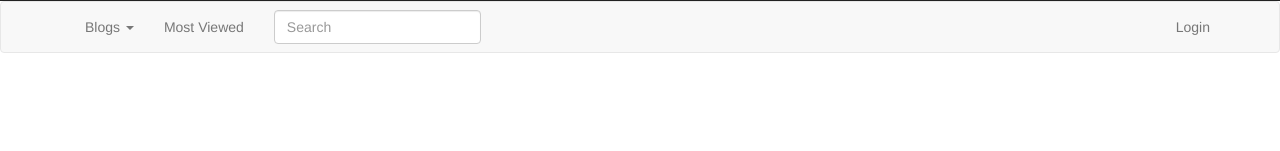
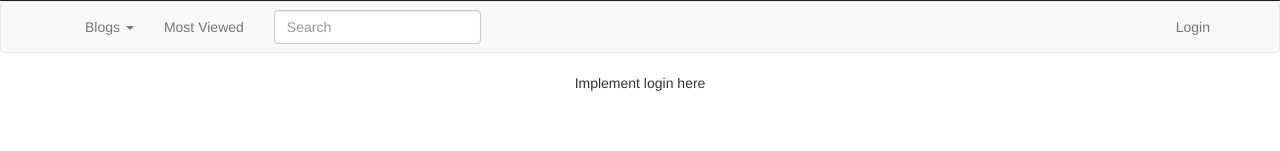
Before and after one commit to milind110/Alchemy, a React (Create React App) app in the folder react-app/alchemy/: page /login in a window 1280 px wide. Shown: the part 149-300 px from the top of the page. Built offline with nearby package versions, Linux system fonts and the light colour scheme; no server answers.

Commit message:
Added route to Login & a placholder

```diff
--- a/react-app/alchemy/src/App.js
+++ b/react-app/alchemy/src/App.js
@@ -4,6 +4,7 @@ import './App.css';
 import BlogNavbar from './BlogNavbar.jsx';
 import {BrowserRouter as Router, Route, Link} from 'react-router-dom';
 import BlogList from './BlogList.jsx';
+import Login from './Login.jsx';
 
 class App extends Component {
   render() {
@@ -15,7 +16,8 @@ class App extends Component {
               <h1 className="App-title">Alchemy</h1>
           </header>
           <BlogNavbar />
-          <BlogList />
+          <Route path='/login' component={Login}></Route>
+          <Route path='/' component={BlogList}></Route>
           </div>
           </Router>
     );
--- a/react-app/alchemy/src/BlogList.jsx
+++ b/react-app/alchemy/src/BlogList.jsx
@@ -15,6 +15,7 @@ class BlogList extends React.Component {
         return(
             <table>
                 <tbody>
+                    <tr>
                     <p>
                     {
                         store.getState().blogReducer.blogs.map(b => (
@@ -23,6 +24,7 @@ class BlogList extends React.Component {
                         ))
                     }
                     </p>
+                    </tr>
                 </tbody>
             </table>
         );
--- a/react-app/alchemy/src/BlogNavbar.jsx
+++ b/react-app/alchemy/src/BlogNavbar.jsx
@@ -1,5 +1,9 @@
 import React from 'react';
-import {Navbar, Nav, NavItem, NavDropdown, MenuItem, FormGroup, FormControl} from 'react-bootstrap';
+// example to use Router Link from react-bootstrap
+// https://stackoverflow.com/questions/44267049/react-router-does-not-contain-an-export-named-link
+import { Link } from 'react-router-dom';
+import { Navbar, Nav, NavItem, NavDropdown, MenuItem, FormGroup, FormControl } from 'react-bootstrap';
+import BlogList from './BlogList.jsx';
 
 class BlogNavbar extends React.Component {
     render() {
@@ -12,7 +16,7 @@ class BlogNavbar extends React.Component {
                         <MenuItem eventKey={3.3}>Save</MenuItem>
                     </NavDropdown>
 
-    <NavItem eventKey={1} href="#">
+                    <NavItem componentClass={Link} to="/" eventKey={1} href="/">
                         Most Viewed
                     </NavItem>
 
@@ -21,10 +25,9 @@ class BlogNavbar extends React.Component {
                             <FormControl type="text" placeholder="Search" />
                         </FormGroup>{' '}
                     </Navbar.Form>
-
                 </Nav>
                 <Nav pullRight>
-      <NavItem eventKey={1} href="#">
+                    <NavItem componentClass={Link} to='/login' eventKey={1} href="/login">
                         Login
                     </NavItem>
                 </Nav>
--- /dev/null
+++ b/react-app/alchemy/src/Login.jsx
@@ -0,0 +1,13 @@
+import React from 'react';
+
+class Login extends React.Component {
+    render() {
+        return(
+            <p>
+                Implement login here
+            </p>
+        )
+    }
+}
+
+export default Login;
--- a/react-app/alchemy/src/blogReducer.js
+++ b/react-app/alchemy/src/blogReducer.js
@@ -2,7 +2,6 @@ function blogReducer(state={blogs:[]}, action) {
     switch (action.type) {
         case 'fetched_blogs':
             return action.blogs;
-        break;
         default:
         return {
             blogs: []
```
Lines whose indentation alone changed are shown as unchanged.
